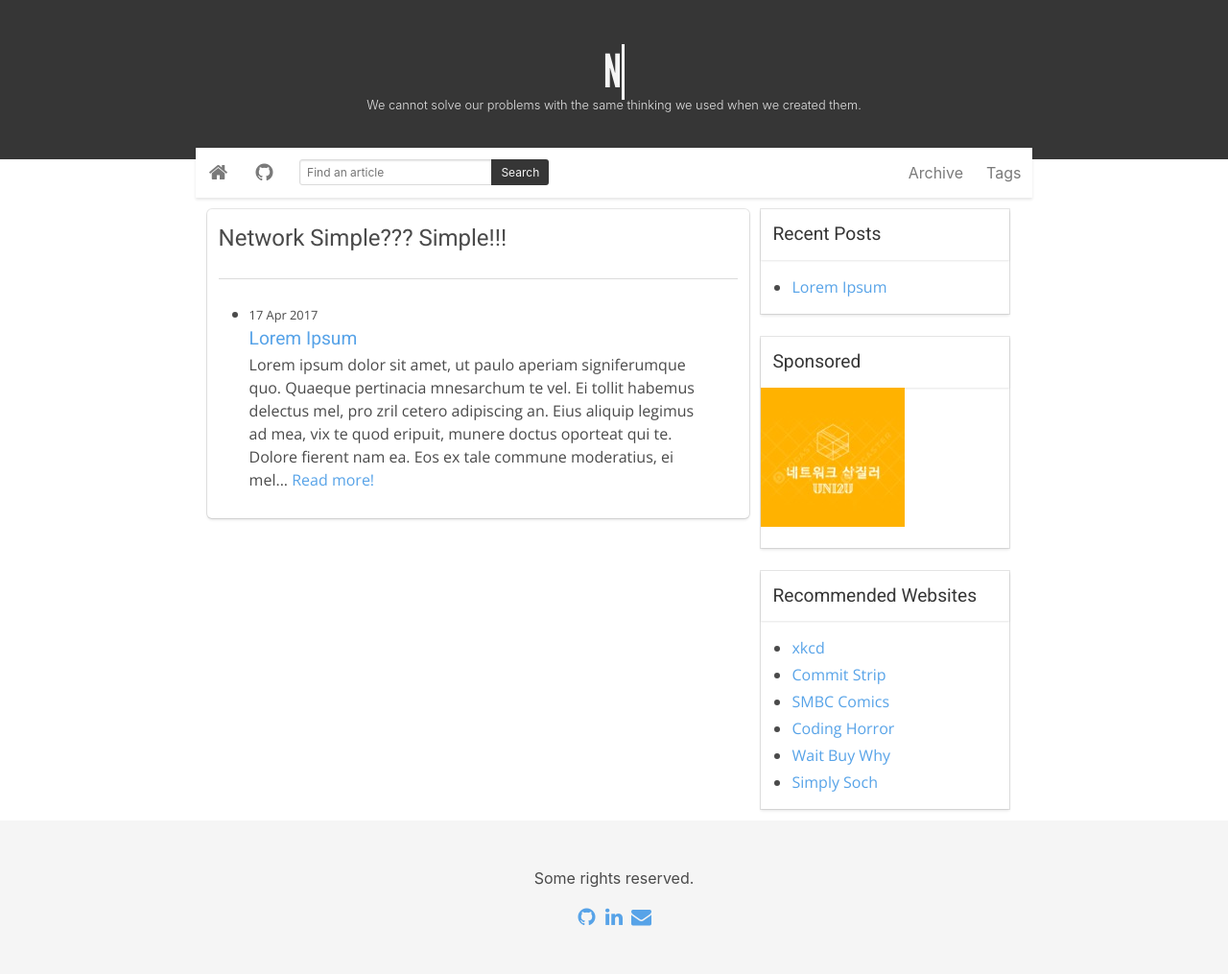
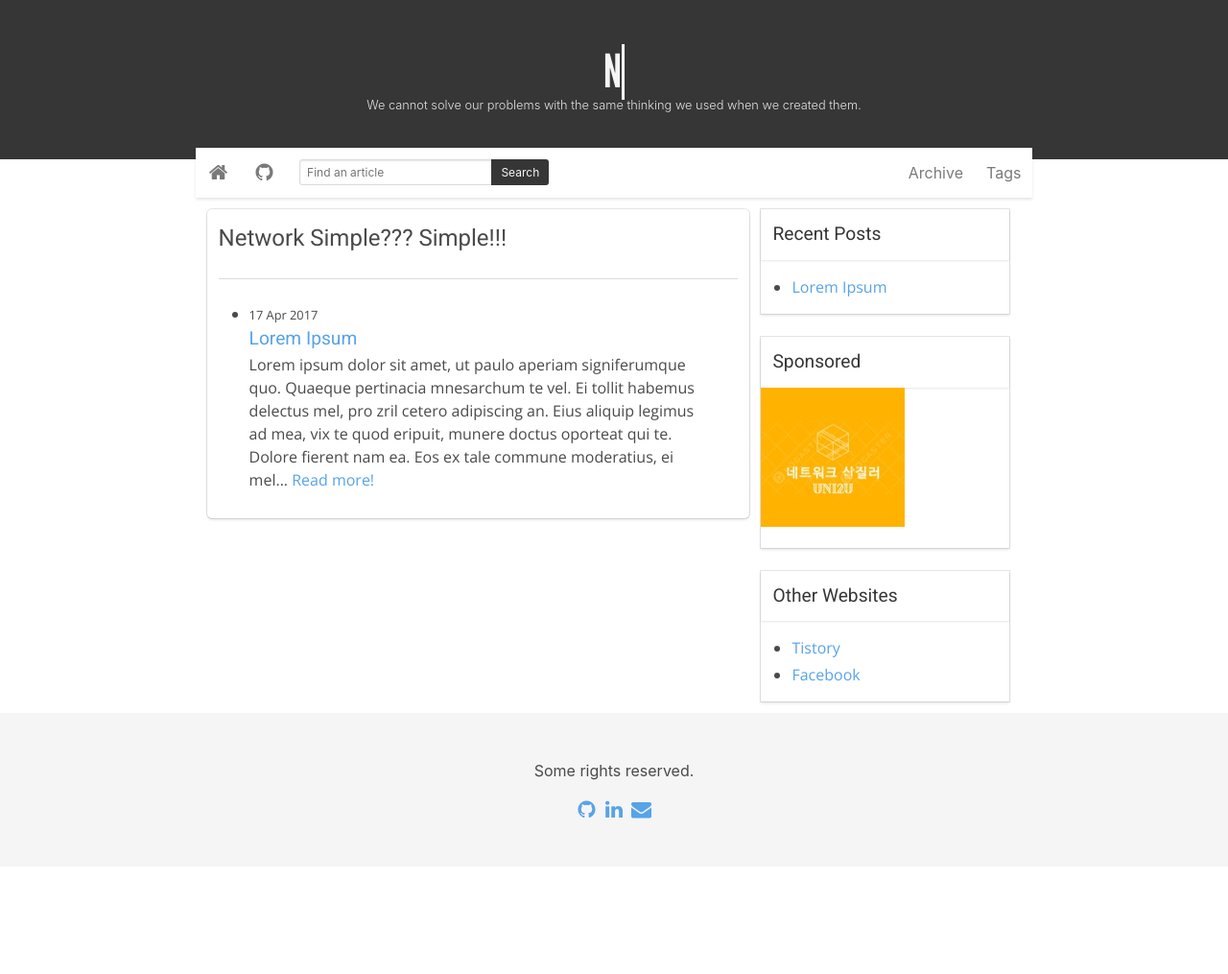
Before and after one commit to uni2u/uni2u.github.io, a Jekyll site: the page built from index.html, in a window 1280 px wide. Shown: the whole page at 96% size. Built offline with Jekyll 4.4.1, drawn with Linux system fonts in a browser that asks for light colours; comment, search, counter and statistics services are not loaded; after the commit the page ends 903 px from its top, so only the background shows below that.

Commit message:
website list

```diff
--- a/_layouts/default.html
+++ b/_layouts/default.html
@@ -118,29 +118,17 @@
             <div class="card">
               <header class="card-header">
                 <p class="card-header-title nice-title">
-                  Recommended Websites
+                  Other Websites
                 </p>
               </header>
               <div class="card-content">
                 <div class="content nice-text">
                   <ul>
                     <li>
-                      <a href="https://xkcd.com">xkcd</a>
+                      <a href="http://uni2u.tistory.com">Tistory</a>
                     </li>
                     <li>
-                      <a href="http://commitstrip.com">Commit Strip</a>
-                    </li>
-                    <li>
-                      <a href="http://www.smbc-comics.com">SMBC Comics</a>
-                    </li>
-                    <li>
-                      <a href="https://blog.codinghorror.com">Coding Horror</a>
-                    </li>
-                    <li>
-                      <a href="http://waitbutwhy.com">Wait Buy Why</a>
-                    </li>
-                    <li>
-                      <a href="https://simplysoch.wordpress.com/">Simply Soch</a>
+                      <a href="https://www.facebook.com/uni2u">Facebook</a>
                     </li>
                   </ul>
                 </div>
```
